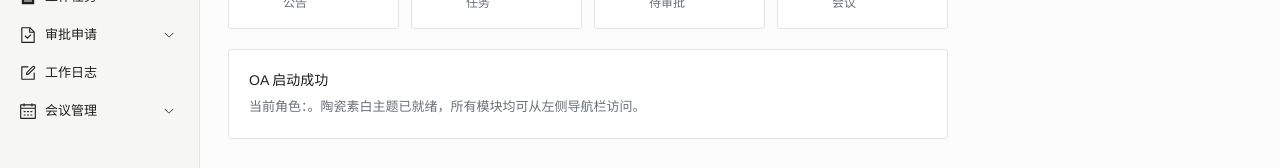
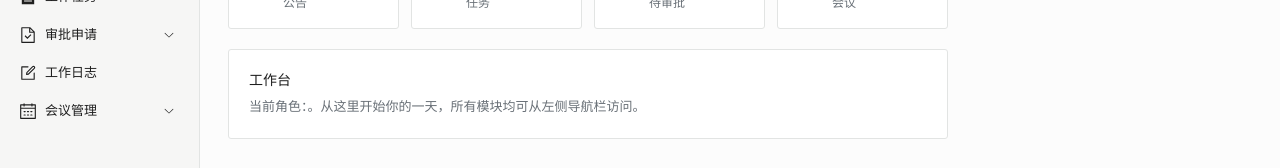
Before and after one commit to MengXiMoon/OA, a Vue app in the folder oa-web/: page /dashboard in a window 1280 px wide. Shown: the part 193-361 px from the top of the page. Built offline with nearby package versions, Linux system fonts and the light colour scheme; no server answers; sample sign-in values are in the browser's storage.

Commit message:
revert: 恢复仪表盘原始欢迎语

```diff
--- a/oa-web/src/views/dashboard/Dashboard.vue
+++ b/oa-web/src/views/dashboard/Dashboard.vue
@@ -14,8 +14,8 @@
       </div>
     </div>
     <div class="welcome-card">
-      <h3 class="welcome-title">OA 启动成功</h3>
-      <p class="welcome-text">当前角色：{{ roleName }}。陶瓷素白主题已就绪，所有模块均可从左侧导航栏访问。</p>
+      <h3 class="welcome-title">工作台</h3>
+      <p class="welcome-text">当前角色：{{ roleName }}。从这里开始你的一天，所有模块均可从左侧导航栏访问。</p>
     </div>
   </div>
 </template>
```
